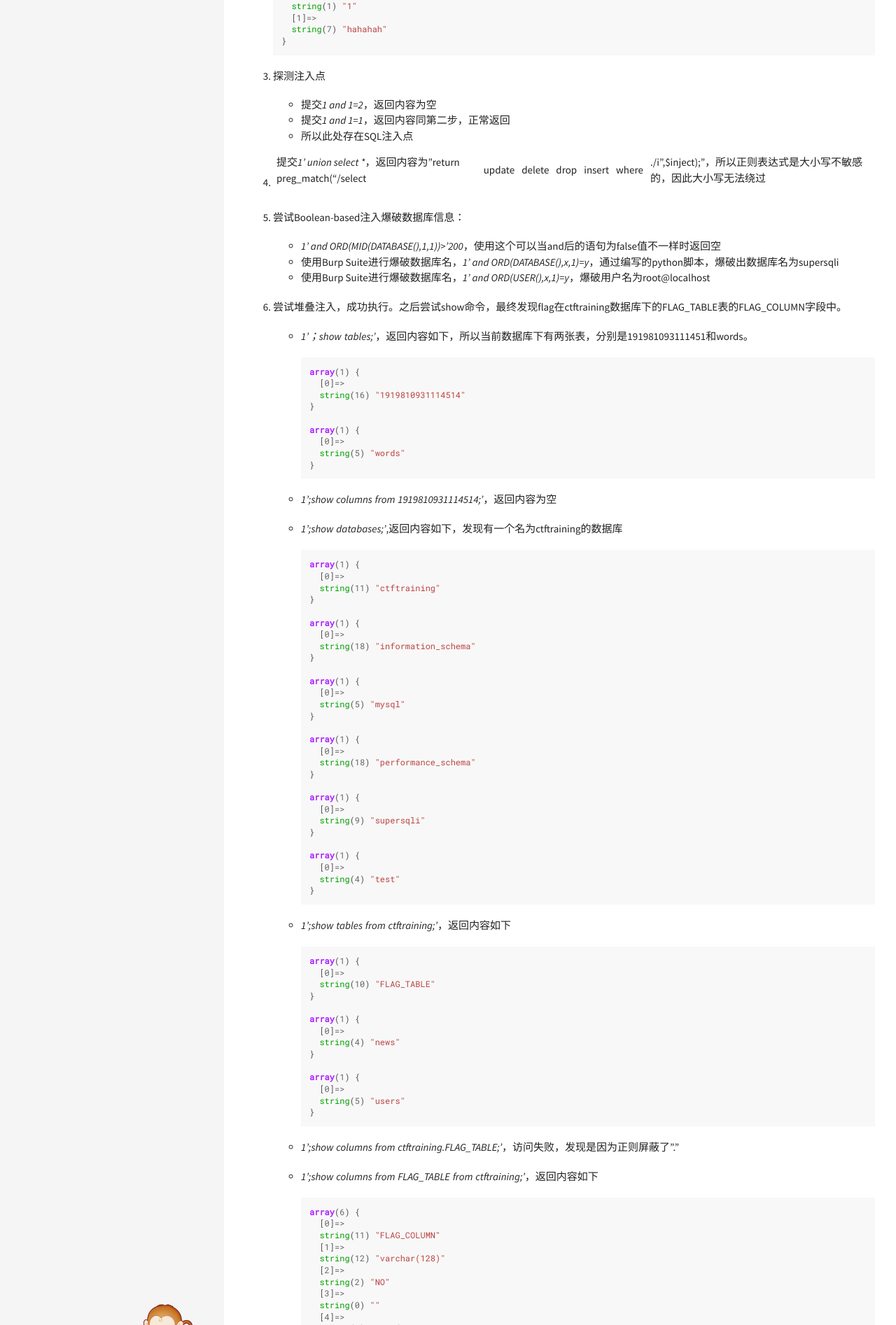
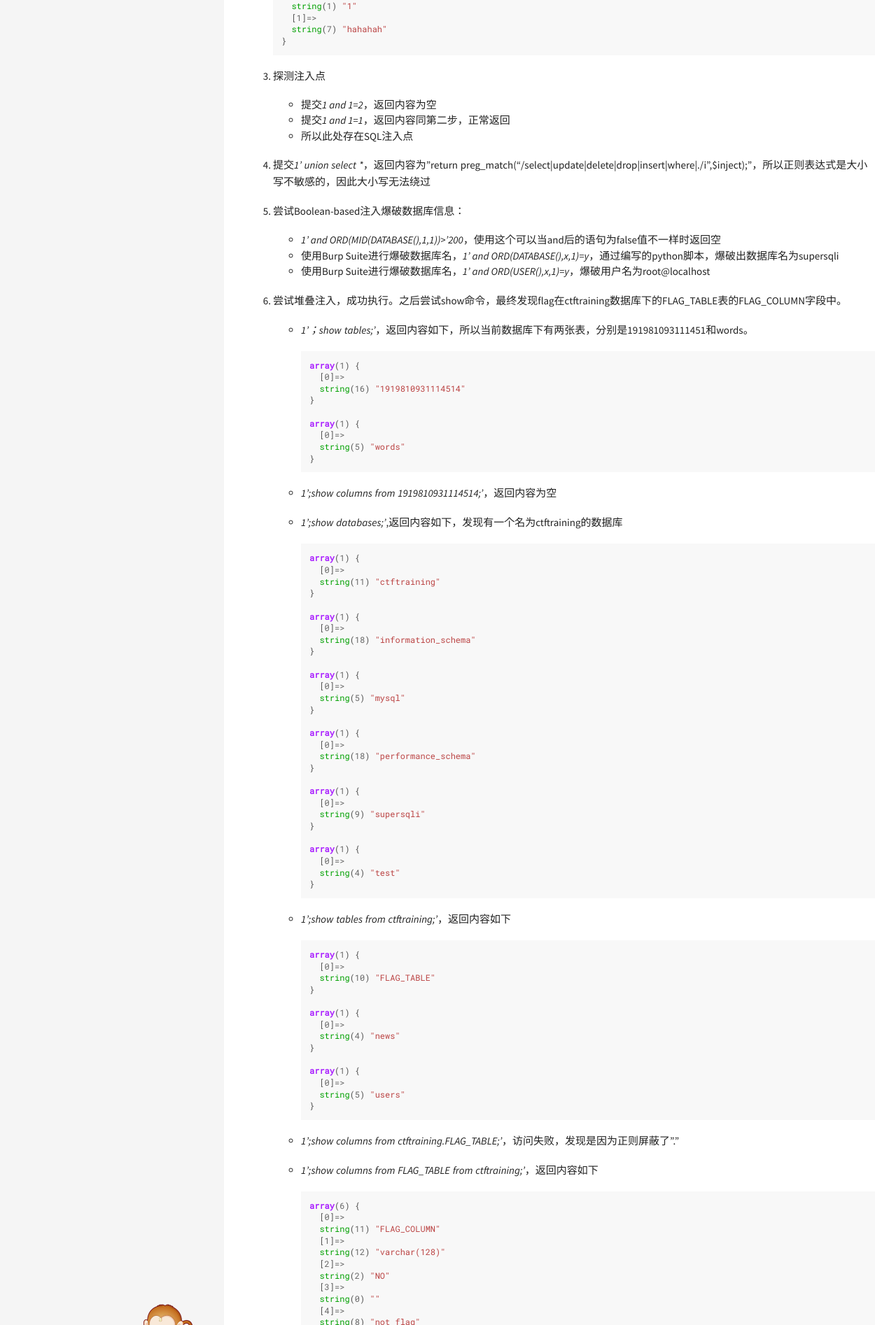
Before and after one commit to MonkeyDatabase/MonkeyDatabase.github.io, a Jekyll site: the page built from _posts/2020-10-13-ctf-web-supersqli.md, in a window 1280 px wide. Shown: the part 495-2389 px from the top of the page at 70% size. Built offline with Jekyll 4.4.1, drawn with Linux system fonts in a browser that asks for light colours; comment, search, counter and statistics services are not loaded.

```diff
--- a/_posts/2020-10-13-ctf-web-supersqli.md
+++ b/_posts/2020-10-13-ctf-web-supersqli.md
@@ -28,7 +28,7 @@ comments: true
    * 提交*1 and 1=1*，返回内容同第二步，正常返回
    * 所以此处存在SQL注入点
 
-4. 提交*1' union select \**，返回内容为"return preg_match("/select|update|delete|drop|insert|where|\./i",$inject);"，所以正则表达式是大小写不敏感的，因此大小写无法绕过
+4. 提交*1' union select \**，返回内容为"return preg_match("/select\|update\|delete\|drop\|insert\|where\|\./i",$inject);"，所以正则表达式是大小写不敏感的，因此大小写无法绕过
 
 5. 尝试Boolean-based注入爆破数据库信息：
 
```
